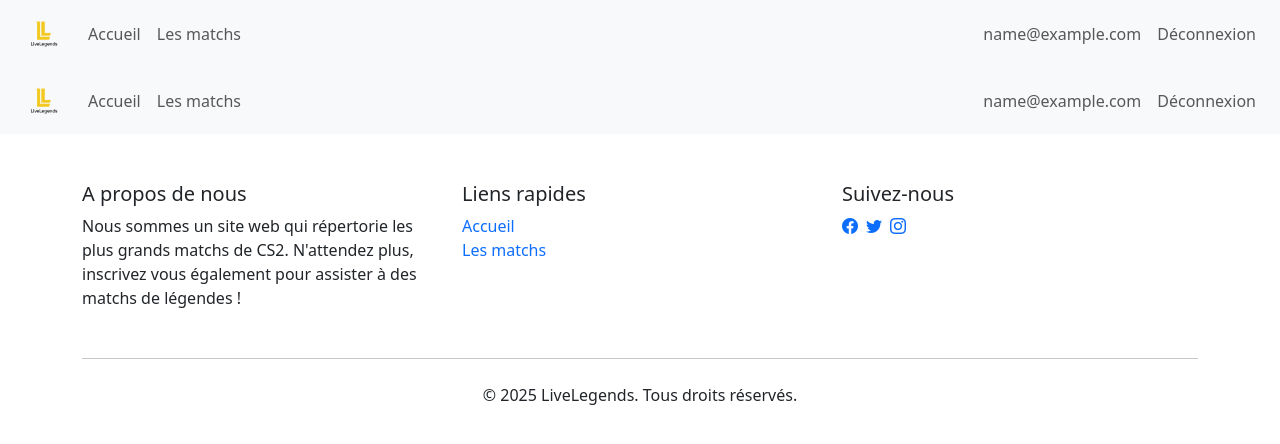
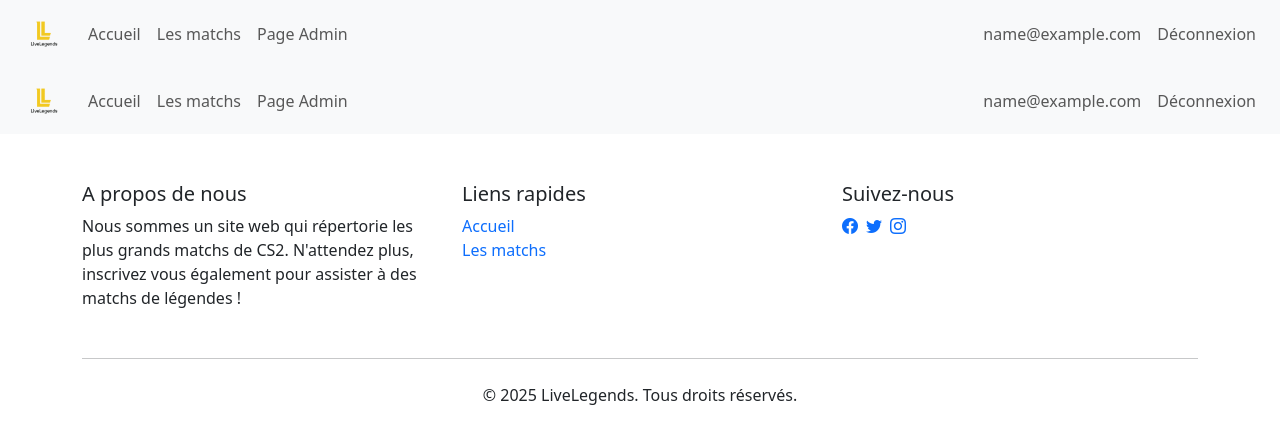
Before and after one commit to Qcrelced/livelegends, an Angular app in the folder livelegends-frontend/: page /navbar in a window 1280 px wide. Shown: the top 444 px of the page. Built offline with nearby package versions, Linux system fonts and the light colour scheme; sample sign-in values are in the browser's storage.

Commit message:
Add page admin on navbar

```diff
--- a/livelegends-frontend/src/app/navbar/navbar.component.html
+++ b/livelegends-frontend/src/app/navbar/navbar.component.html
@@ -15,8 +15,10 @@
       <li class="nav-item">
         <a class="nav-link" routerLink="/match">Les matchs</a>
       </li>
+        <li class="nav-item" *ngIf="adminEmail">
+        <a class="nav-link" routerLink="/admin"> Page Admin</a>
+      </li>
     </ul>
-
 
 <ul class="navbar-nav ms-auto mb-2 mb-lg-0">
   <li class="nav-item" *ngIf="!adminEmail">
```
